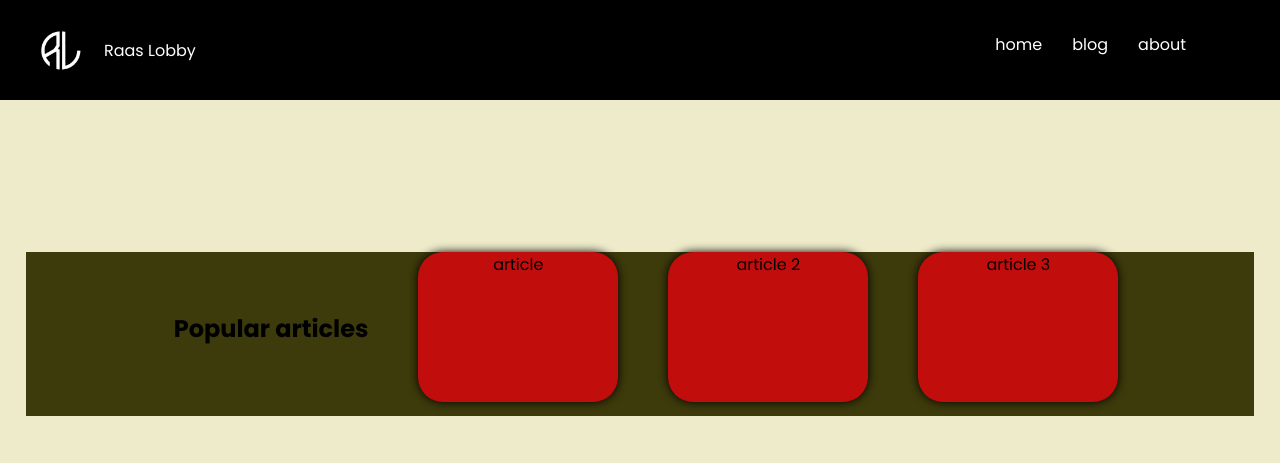
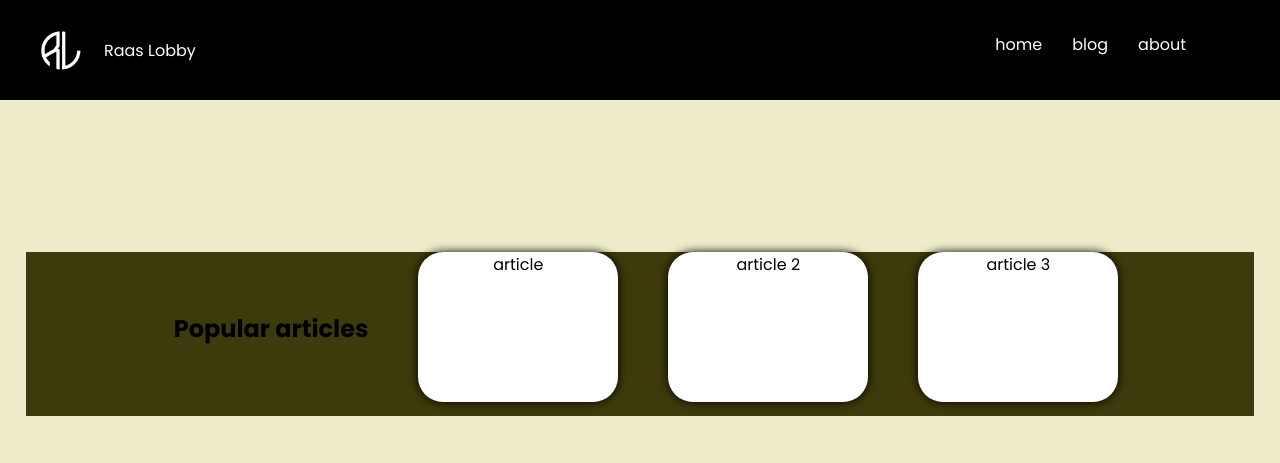
Before and after one commit to Saar-engflow/raas-lobby, a plain HTML site: page index.html in a window 1280 px wide. Shown: the top 463 px of the page. Drawn offline with nearby package versions, Linux system fonts and the light colour scheme.

Commit message:
Changed the article box to white

```diff
--- a/style.css
+++ b/style.css
@@ -184,7 +184,7 @@ body {
   height: 150px;
   border-radius: 25px;
   margin-left: 50px;
-  background-color: rgb(194, 13, 13) !important;
+  background-color: rgb(255, 255, 255);
   text-align: center;
   box-shadow: 0 0 10px black;
   margin-bottom: 14px;
```
